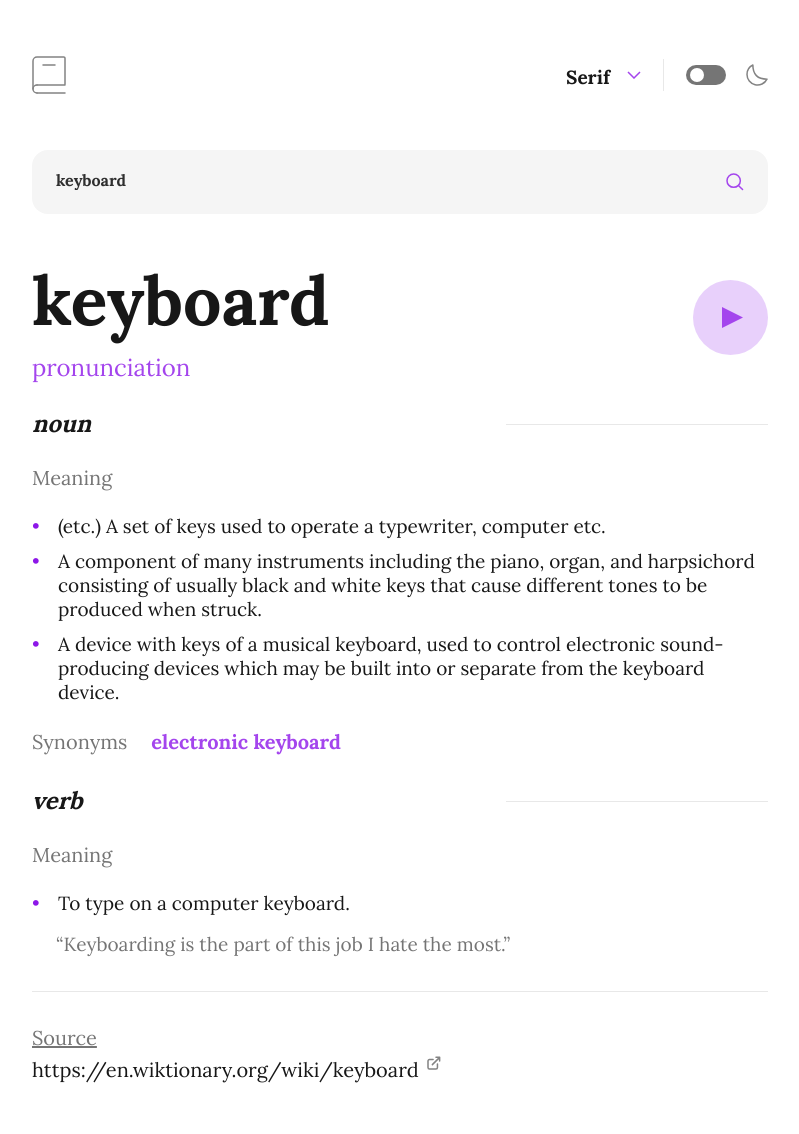
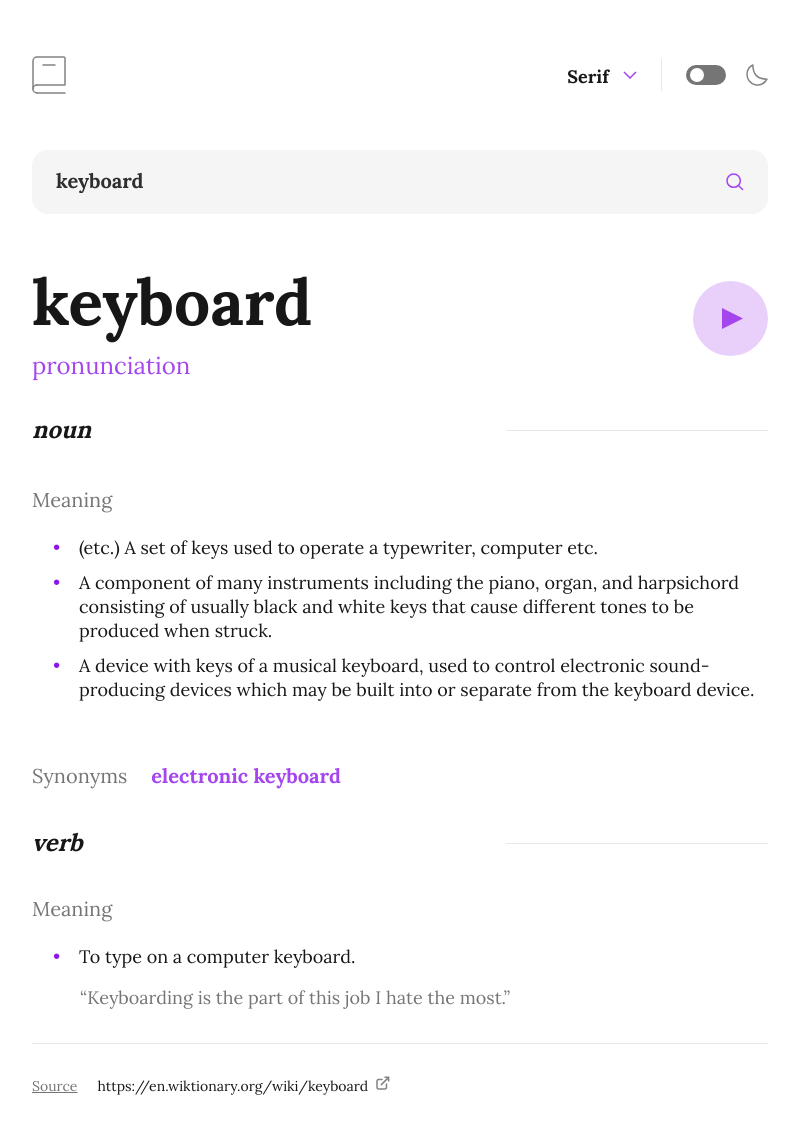
Before and after one commit to YokoMentor/dictionary-app, a Next.js app: page / in a window 1280 px wide. Shown: the top 1134 px of the page, without its empty margins (240-1039 px from the left). Built offline with nearby package versions, Linux system fonts and the light colour scheme.

Commit message:
Made desktop layout more precise

```diff
--- a/app/page.module.css
+++ b/app/page.module.css
@@ -84,11 +84,16 @@
 
 @media (min-width: 768px) {
   .divider_v {
-    margin: 0 22px;
+    margin: 0 24px;
+  }
+
+  .switch::after {
+    left: 4px;
   }
 
   .ul {
-    font-size: 19px;
+    font-size: 18px;
     line-height: 24px;
+    margin-left: 21px;
   }
 }
--- a/app/page.tsx
+++ b/app/page.tsx
@@ -7,7 +7,7 @@ export default function Page() {
         <div className='flex justify-between items-center text-center w-full mt-2 md:mt-14'>
           <div className={`${styles.logo} w-[30px] h-[34px] md:w-[34px] md:h-[38px] bg-no-repeat bg-center bg-contain`}></div>
           <div className='flex flex-row items-center justify-center'>
-            <button className={`${styles.icon_arrow} w-[98px] h-[24px] bg-no-repeat bg-right text-[14px] md:text-[19px] font-bold pl-1 md:pr-3`}>Serif</button>
+            <button className={`${styles.icon_arrow} w-[98px] h-[24px] bg-no-repeat bg-right text-[14px] md:text-[18px] font-bold pl-1 md:pr-1`}>Serif</button>
             <div className={`${styles.divider_v}`}></div>
             <div className='flex flex-row items-center justify-center'>
               <input type="checkbox" id="toggle-switch" hidden/>
@@ -17,48 +17,48 @@ export default function Page() {
           </div>
         </div>
         <form className='flex justify-between items-center w-full rounded-2xl h-[48px] md:h-[64px] bg-search-bar w-full mt-6 md:mt-14'>
-          <input  type="text" placeholder='keyboard' className='text-xs focus:outline-none ml-6 font-bold placeholder:text-base placeholder:text-dark-heading'/>
+          <input  type="text" placeholder='keyboard' className='focus:outline-none ml-6 font-bold placeholder:text-base placeholder:text-dark-heading md:placeholder:text-xl'/>
           <div className={`${styles.icon_search} w-[18px] h-[18px] bg-no-repeat bg-center bg-contain mr-6`}></div>
         </form>
-        <div className='flex flex-row justify-between items-center w-full mt-5 md:mt-9'>
+        <div className='flex flex-row justify-between items-center w-full mt-5 md:mt-10'>
           <div className='flex flex-col text-left'>
-            <div className='font-bold text-[32px] md:text-[68px]'>keyboard</div>
+            <div className='font-bold text-[32px] md:text-[64px]'>keyboard</div>
             <div className='text-light-purple text-lg md:text-2xl'>pronunciation</div>
           </div>
           <div className={`${styles.icon_play} w-[48px] h-[48px] md:w-[75px] md:h-[75px] bg-no-repeat bg-center bg-contain`}></div>
         </div>
-        <div className='flex flex-col text-left w-full mt-6'>
+        <div className='flex flex-col text-left w-full mt-6 md:mt-8'>
           <div className='flex flex-row justify-between items-center'>
             <div className='font-bold text-lg md:text-2xl italic mr-4'>noun</div>
             <div className={`${styles.divider_h}`}></div>
           </div>
-          <div className='text-light-heading mt-6 md:text-xl'>Meaning</div>
+          <div className='text-light-heading mt-6 md:mt-10 md:text-xl'>Meaning</div>
           <ul className={`${styles.ul}`}>
             <li>(etc.) A set of keys used to operate a typewriter, computer etc.</li>
             <li>A component of many instruments including the piano, organ, and harpsichord consisting of usually black and white keys that cause different tones to be produced when struck.</li>
             <li>A device with keys of a musical keyboard, used to control electronic sound-producing devices which may be built into or separate from the keyboard device.</li>
           </ul>
-          <div className='flex items-center mt-3 md:text-[20px]'>
+          <div className='flex items-center mt-3 md:mt-12 md:text-[20px]'>
             <div className='text-light-heading mr-6'>Synonyms</div>
             <div className='font-bold text-light-purple'>electronic keyboard</div>
           </div>
         </div>
-        <div className='flex flex-col text-left w-full mt-7'>
+        <div className='flex flex-col text-left w-full mt-7 md:mt-9'>
           <div className='flex flex-row justify-between items-center'>
             <div className='font-bold text-lg md:text-2xl italic mr-4'>verb</div>
             <div className={`${styles.divider_h}`}></div>
           </div>
-          <div className='text-light-heading mt-6 md:text-xl'>Meaning</div>
+          <div className='text-light-heading mt-6 md:mt-9 md:text-xl'>Meaning</div>
           <ul className={`${styles.ul}`}>
             <li>To type on a computer keyboard.</li>
           </ul>
-          <div className='text-[15px] md:text-[19px] text-light-heading ml-6 mt-1'>“Keyboarding is the part of this job I hate the most.”</div>
+          <div className='text-[15px] md:text-[18px] text-light-heading ml-6 mt-1 md:ml-12'>“Keyboarding is the part of this job I hate the most.”</div>
           <hr className='border-divider mt-8'/>
         </div>
-        <div className='flex flex-col text-left text-[14px] mt-8 mb-12 w-full'>
-          <div className='text-light-heading underline mb-1 md:text-xl'>Source</div>
+        <div className='flex flex-col md:flex-row text-left text-[14px] mt-8 mb-12 w-full'>
+          <div className='text-light-heading underline mb-1 md:mr-5'>Source</div>
           <div className='flex'>
-            <div className='mr-2 md:text-xl'>https://en.wiktionary.org/wiki/keyboard</div>
+            <div className='mr-2'>https://en.wiktionary.org/wiki/keyboard</div>
             <div className={`${styles.icon_new_window} w-[14px] h-[14px]`}></div>
           </div>
         </div>
```
